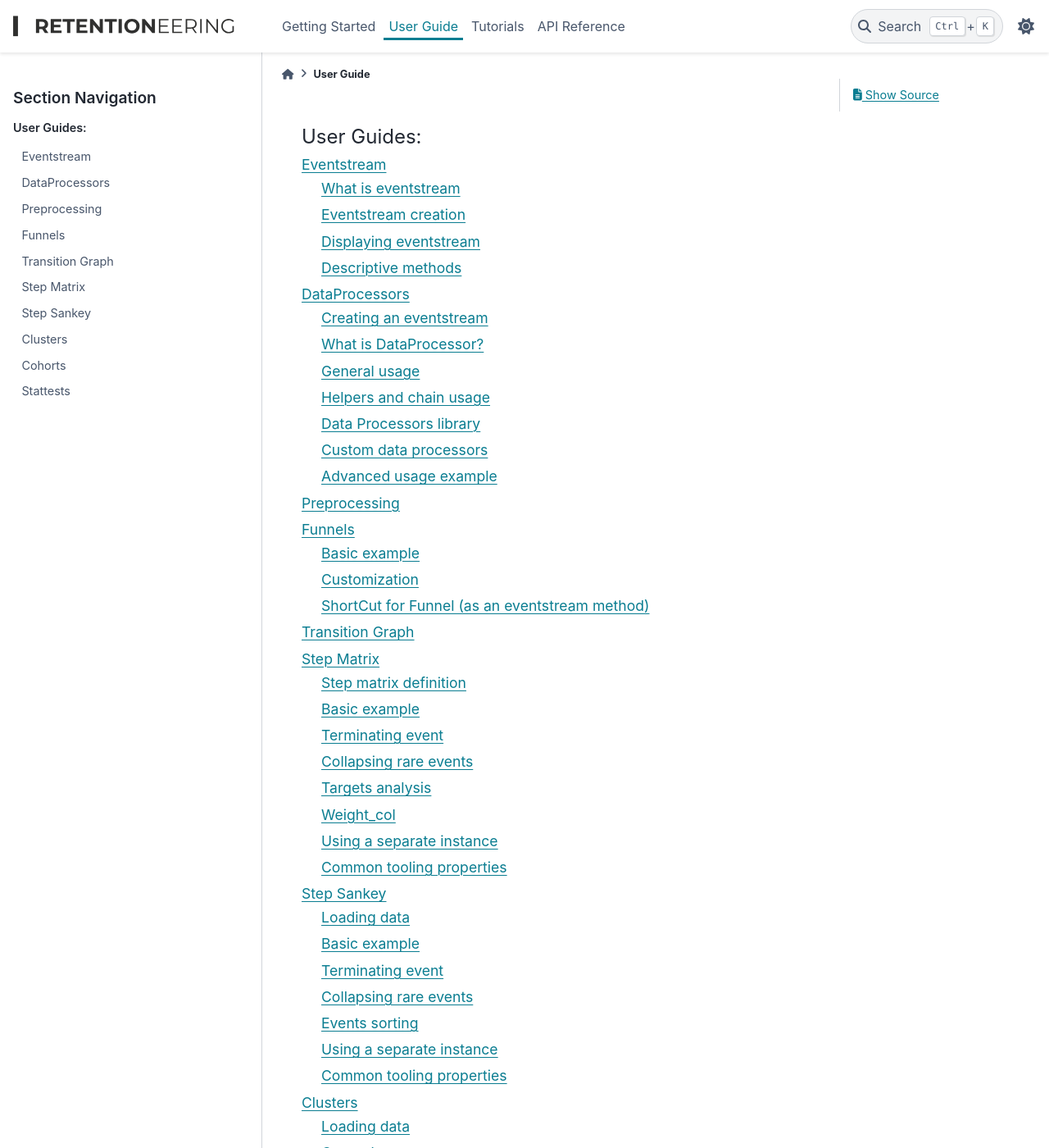
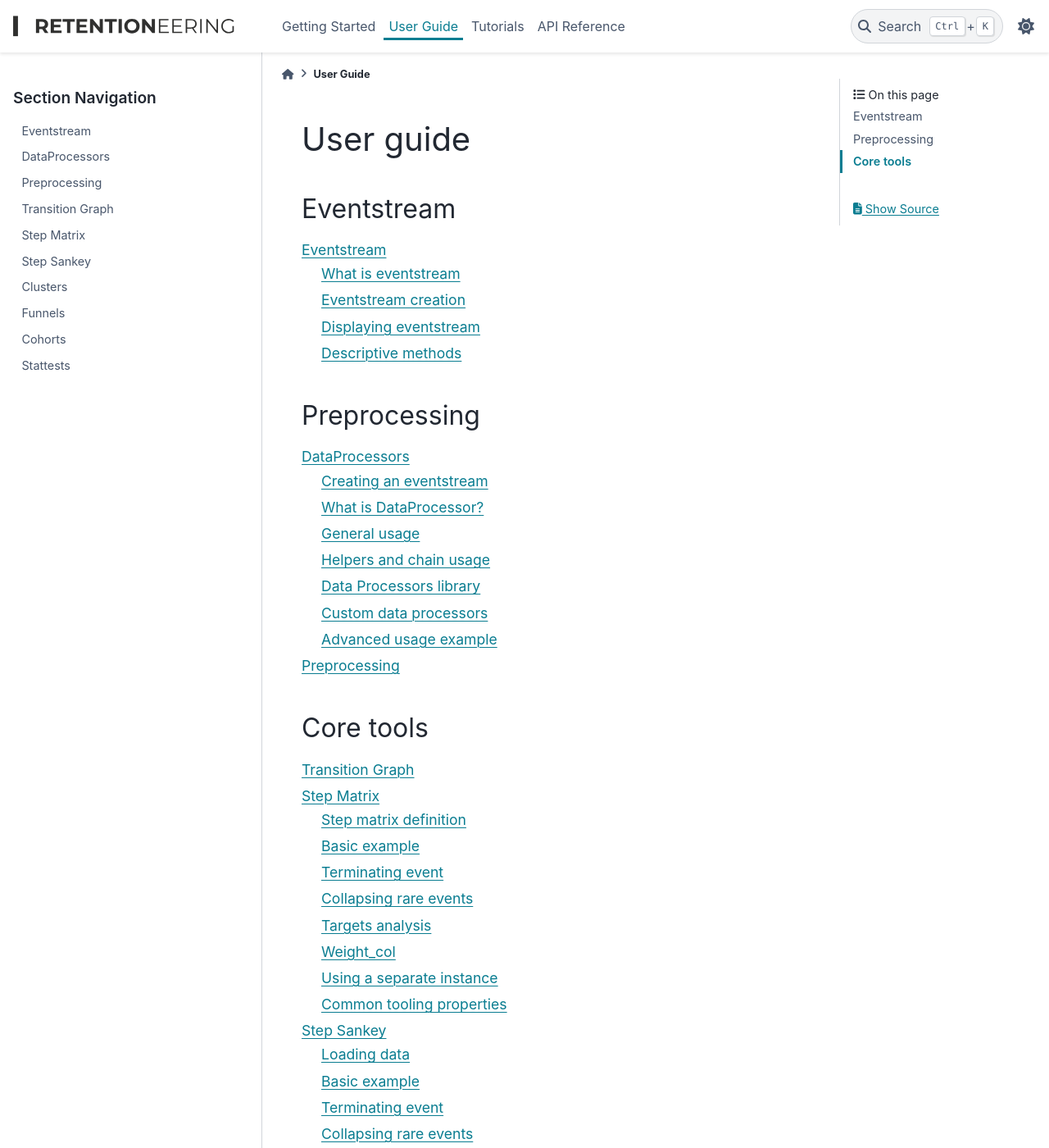
Before and after one commit to retentioneering/retentioneering-tools, a Sphinx documentation site: the page built from docs/source/user_guide.rst, in a window 1280 px wide and 1400 px high. Shown: the whole window at 82% size. Built offline with Sphinx 7.4.7 and the PyData theme 0.15.4, drawn with Linux system fonts in a browser that asks for light colours; comment, search, counter and statistics services are not loaded; some of the changed text lies outside the part shown.

Commit message:
Some fixes for links and sections arrangement

```diff
--- a/docs/source/getting_started.rst
+++ b/docs/source/getting_started.rst
@@ -1,4 +1,7 @@
 .. title:: API Reference
+
+Getting started
+===============
 
 .. toctree::
    :maxdepth: 2
--- a/docs/source/tutorials.rst
+++ b/docs/source/tutorials.rst
@@ -1,7 +1,7 @@
-.. title:: Tutorials
+Tutorials
+=========
 
 .. toctree::
-   :caption: Tutorials:
    :maxdepth: 2
 
     Preprocessing scenario <tutorials/preprocessing_tutorial.rst>
--- a/docs/source/user_guide.rst
+++ b/docs/source/user_guide.rst
@@ -1,17 +1,34 @@
 .. title:: User Guide
 
+User guide
+==========
 
+Eventstream
+-----------
 .. toctree::
-   :caption: User Guides:
    :maxdepth: 2
 
     Eventstream <user_guides/eventstream.rst>
+
+Preprocessing
+-------------
+.. toctree::
+   :maxdepth: 2
+
     DataProcessors <user_guides/dataprocessors.rst>
     Preprocessing <user_guides/preprocessing.rst>
-    Funnels <user_guides/funnel.rst>
+
+.. _UG core tools:
+
+Core tools
+----------
+.. toctree::
+   :maxdepth: 2
+
     Transition Graph <user_guides/transition_graph.rst>
     Step Matrix <user_guides/step_matrix.rst>
     Step Sankey <user_guides/step_sankey.rst>
     Clusters <user_guides/clusters.rst>
+    Funnels <user_guides/funnel.rst>
     Cohorts <user_guides/cohorts.rst>
     Stattests <user_guides/stattests.rst>
--- a/docs/source/user_guides/eventstream.rst
+++ b/docs/source/user_guides/eventstream.rst
@@ -21,7 +21,7 @@ What is eventstream
 
 - Preprocessing. Eventstream allows you to efficiently work with clickstream data preparation process. :red:`TODO set a link to preprocessing user guide`.
 
-- Applying analytical tools. Eventstream provides simple interfaces to retentioneering tools, so you can seamlessly apply them. See a :doc:`user guide on retentioneering tooling methods</user_guides>`.
+- Applying analytical tools. Eventstream provides simple interfaces to retentioneering tools, so you can seamlessly apply them. See a :ref:`user guide on retentioneering core tools<UG core tools>`.
 
 The structure of an eventstream is designed as follows. Let :math:`U` be a set of unique users, :math:`E` be a set of unique events. Eventstream is a set of sequential events :math:`\{(u_i, e_j, t_k)\}` which means that user :math:`u_i` experienced event :math:`e_j` at time :math:`t_k`, where :math:`i = 1, 2, \ldots |U|`, :math:`j = 1, 2, \ldots, |E|`, :math:`k = 1, 2, \ldots`.
 
```
Also changed, not shown: docs/source/api_reference.rst (+9 -4 lines).
